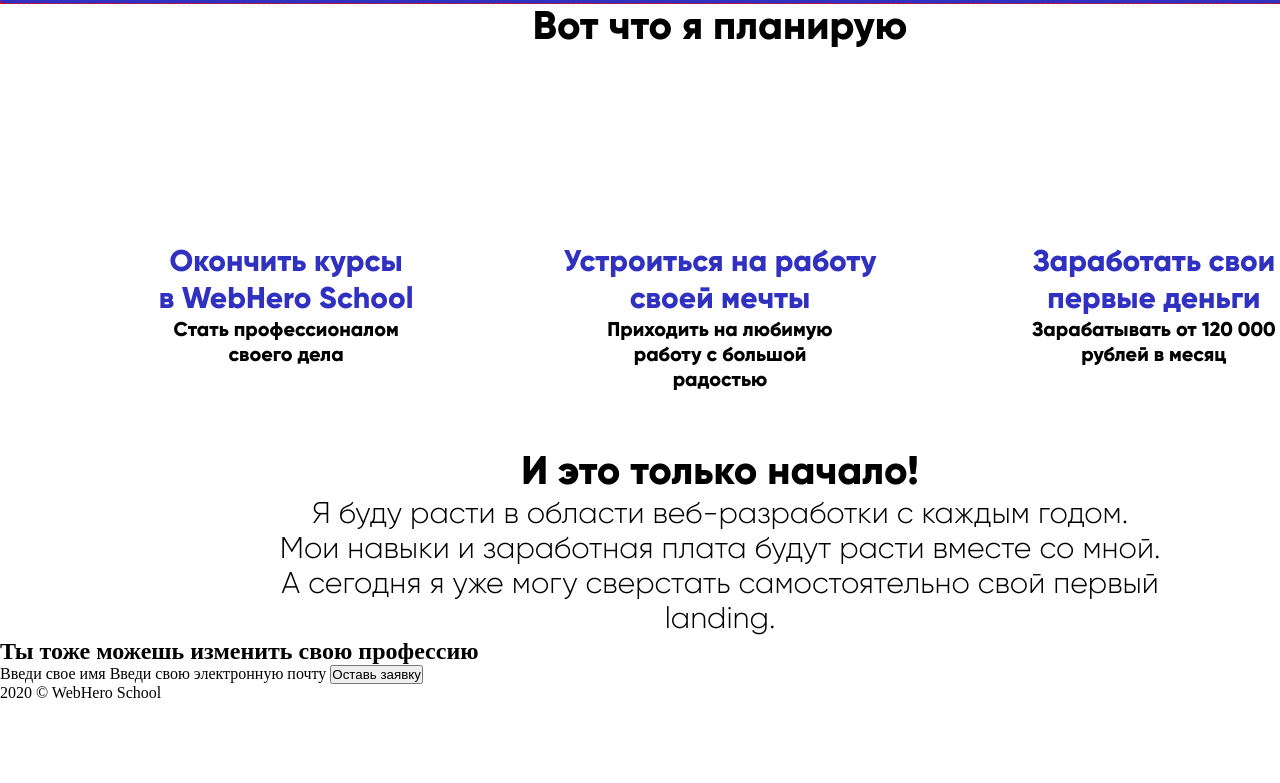
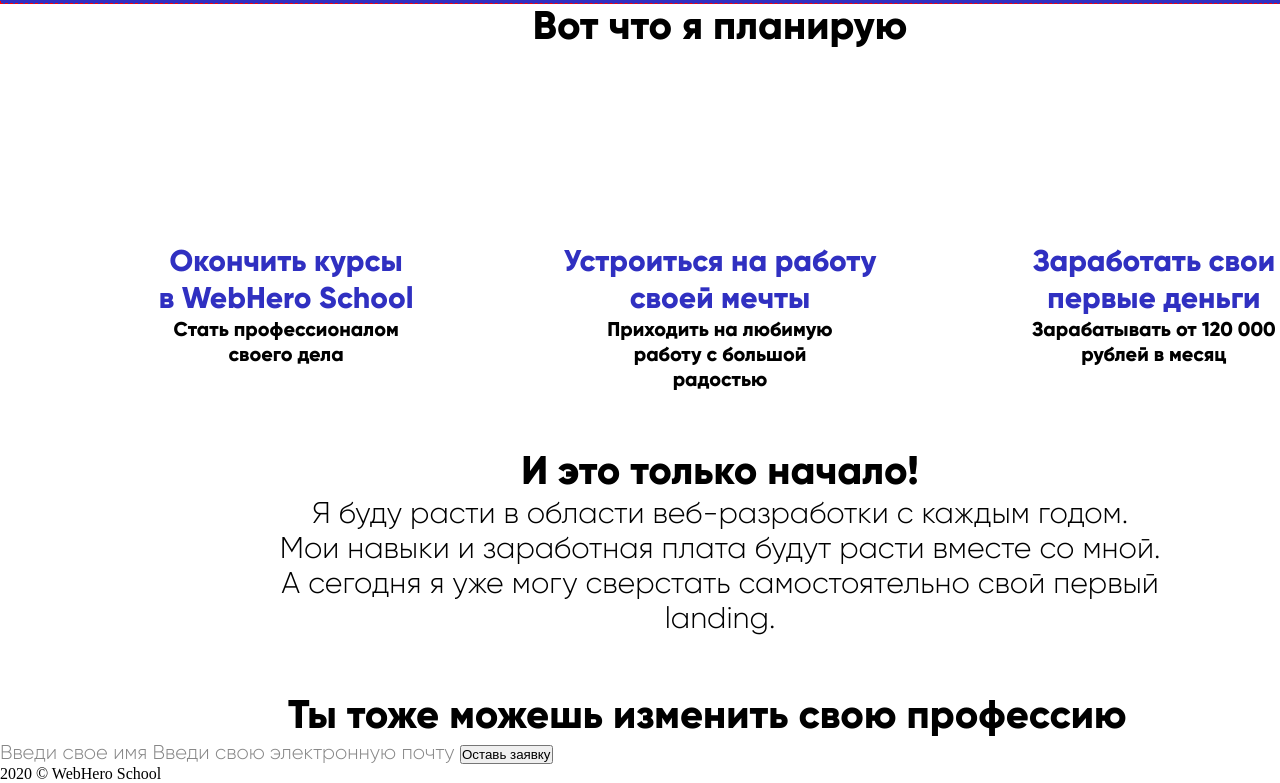
Before and after one commit to WebHeroSchool/Finalka, a plain HTML site: page index.html in a window 1280 px wide. Shown: the part 839-1622 px from the top of the page. Before the commit the page ends 1541 px from the top, so only its background shows below. Drawn offline with Linux system fonts and the light colour scheme.

Commit message:
правки

```diff
--- a/style.css
+++ b/style.css
@@ -123,4 +123,22 @@
   margin:auto;
   text-align:center;
   font: 300 30px/35px 'Gilroy';
+  margin-bottom: 55px;
 }
+
+.form__text {
+  font: 800 40px/49px 'Gilroy';
+  width: 60%;
+  margin:auto;
+  align-items: center;
+}
+
+label {
+  font:300 20px/23px 'Gilroy';
+  color: #878787;
+}
+
+.mail {
+  font:300 20px/23px 'Gilroy';
+  color: #878787;
+}
```
